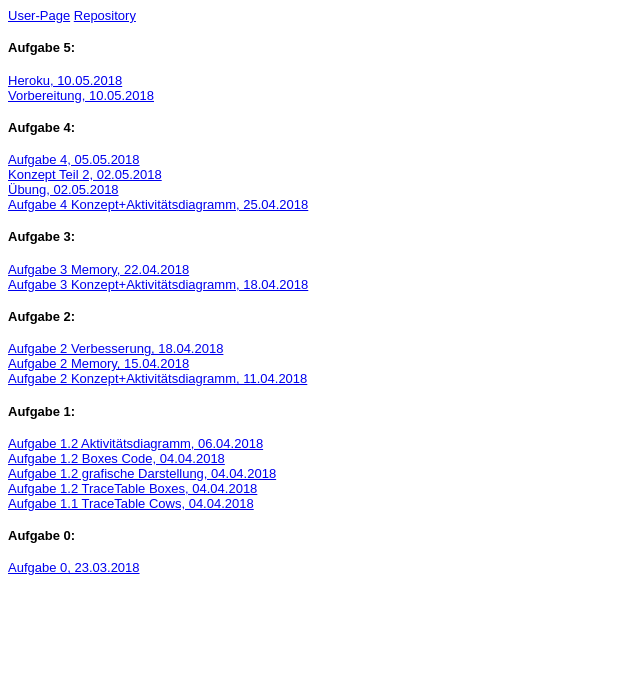
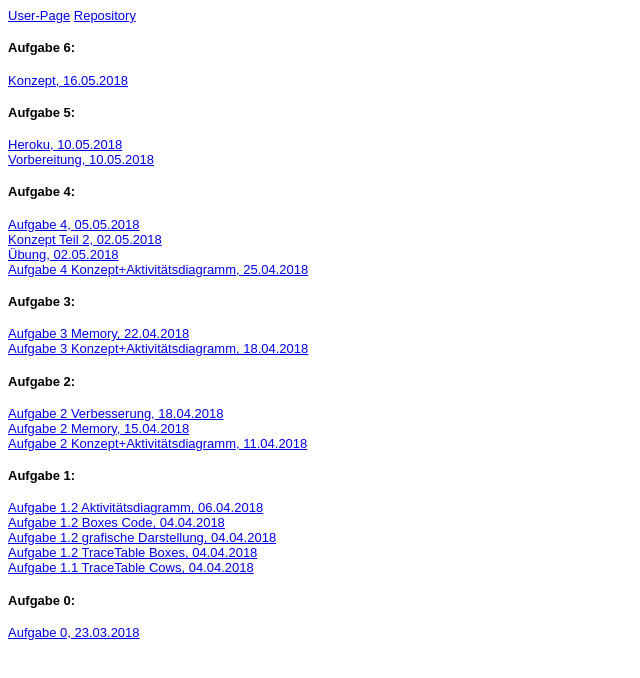
Before and after one commit to kempfsas/kempfsas.github.io, a plain HTML site: page Steckbrief/steckbrief.htm in a window 1280 px wide. Shown: the whole page, without its empty margins (0-640 px from the left). Drawn offline with Linux system fonts and the light colour scheme.

Commit message:
Aktualisiert

```diff
--- a/Steckbrief/steckbrief.htm
+++ b/Steckbrief/steckbrief.htm
@@ -15,7 +15,8 @@ body {
 	<a href="https://kempfsas.github.io" target="_blank">User-Page</a>
 	<a href="https://github.com/kempfsas" target="_blank">Repository</a><br>
 
-
+	<h4>Aufgabe 6:</h4>
+	<a href="https://kempfsas.github.io/EIA2/Aufgabe6/Aufgabe6.jpg" target="_blank">Konzept, 16.05.2018</a><br>
 	<h4>Aufgabe 5:</h4>
 	<a href="https://eia2node257180.herokuapp.com/?a=10&b=20" target="_blank">Heroku, 10.05.2018</a><br>
 	<a href="https://kempfsas.github.io/EIA2/Aufgabe5/Vorbereitung.pdf" target="_blank">Vorbereitung, 10.05.2018</a><br>
```
Also changed, not shown: index.html (+1 -0 lines).
